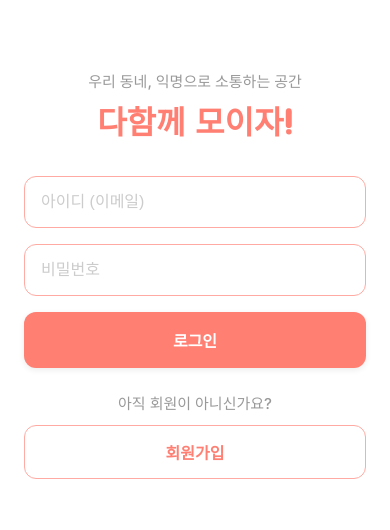
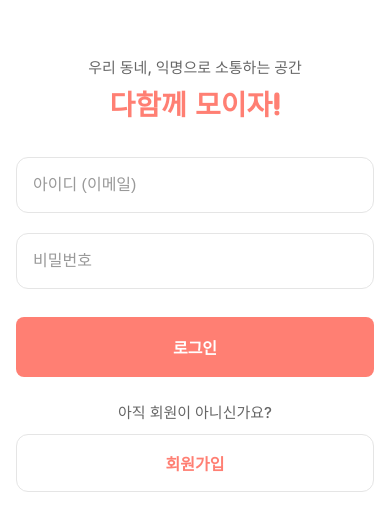
Before and after one commit to Ukja2/Moija_SNS, a React (Create React App) app: page / in a window 390 px wide. Shown: the part 148-678 px from the top of the page. Built offline with nearby package versions, Linux system fonts and the light colour scheme; no server answers.

Commit message:
style: 로그인, 회원가입 스타일 재수정

```diff
--- a/src/Components/Login-page/Login.module.css
+++ b/src/Components/Login-page/Login.module.css
@@ -2,23 +2,26 @@
   --primary-color: #ff7f73;
   --primary-gradient: linear-gradient(135deg, #ff7f73, #ff7f73);
   --primary-hover: #ff665a;
-  --input-border: #ffaaa2;
-  --input-hover: rgba(255, 127, 115, 0.2);
-  --disabled-bg: #ffd6d2;
-
+  --input-border: #e5e5e5;
+  --input-focus: rgba(255, 127, 115, 0.1);
+  --text-primary: #333333;
+  --text-secondary: #666666;
+  --text-placeholder: #999999;
+  --disabled-bg: #f5f5f5;
+  --error-color: #e74c3c;
   --background: #ffffff;
 }
 
 .pageWrapper {
   width: 100%;
-  max-width: 480px;
+  max-width: 420px;
   margin: 0 auto;
   min-height: 100vh;
   background: var(--background);
   display: flex;
   flex-direction: column;
   justify-content: center;
-  padding: 64px 24px;
+  padding: 32px 20px;
 }
 
 .logoWrapper {
@@ -32,7 +35,7 @@
 
 .logoSubtitle {
   font-size: 15px;
-  color: #999999;
+  color: var(--text-secondary);
   font-weight: 500;
   text-align: center;
 }
@@ -46,57 +49,62 @@
   text-align: center;
 }
 
-
 .loginForm {
   display: flex;
   flex-direction: column;
-  gap: 16px;
+  gap: 20px;
 }
 
 .inputField {
   width: 100%;
-  padding: 16px;
+  padding: 18px 16px;
   border: 1px solid var(--input-border);
   border-radius: 12px;
   font-size: 16px;
-  color: #222222;
+  color: var(--text-primary);
   background: transparent;
+  transition: all 0.2s ease;
+  outline: none;
 }
 
 .inputField:focus {
   border-color: var(--primary-color);
-  box-shadow: 0 0 0 3px var(--input-hover);
+  background: var(--input-focus);
 }
 
 .inputField::placeholder {
-  color: #cccccc;
+  color: var(--text-placeholder);
+  font-weight: 400;
 }
 
 .submitButton {
-  padding: 16px;
+  padding: 18px 16px;
   width: 100%;
   background-color: var(--primary-color);
   color: white;
   border: none;
-  border-radius: 12px;
+  border-radius: 8px;
   font-size: 16px;
   font-weight: 600;
   cursor: pointer;
-  transition: all 0.25s ease-in-out;
-  box-shadow: 0 2px 6px rgba(0, 0, 0, 0.08);
+  transition: all 0.2s ease;
+  margin-top: 8px;
 }
 
-.submitButton:hover {
+.submitButton:hover:not(:disabled) {
   background-color: var(--primary-hover);
-  transform: translateY(-2px);
-  box-shadow: 0 4px 12px rgba(255, 127, 115, 0.3);
+  transform: translateY(-1px);
+}
+
+.submitButton:active:not(:disabled) {
+  transform: translateY(0);
 }
 
 .submitButton:disabled {
   background-color: var(--disabled-bg);
+  color: var(--text-secondary);
   cursor: not-allowed;
   transform: none;
-  box-shadow: none;
 }
 
 .signupWrapper {
@@ -106,14 +114,14 @@
 
 .signupWrapper p {
   font-size: 15px;
-  color: #999999;
+  color: var(--text-secondary);
   margin-bottom: 12px;
   font-weight: 500;
 }
 
 .signupButton {
   width: 100%;
-  padding: 14px;
+  padding: 16px;
   background: #ffffff;
   color: var(--primary-color);
   border: 1px solid var(--input-border);
@@ -121,9 +129,38 @@
   font-size: 16px;
   font-weight: 600;
   cursor: pointer;
-  transition: all 0.3s;
+  transition: all 0.2s ease;
 }
 
 .signupButton:hover {
-  background: #fff0f3;
+  background: var(--input-focus);
+  border-color: var(--primary-color);
 }
+
+.error {
+  font-size: 14px;
+  color: var(--error-color);
+  font-weight: 500;
+  margin-top: -12px;
+  margin-bottom: 4px;
+  padding-left: 2px;
+  line-height: 1.4;
+}
+
+/* 반응형 디자인 */
+@media (max-width: 480px) {
+  .pageWrapper {
+    padding: 24px 16px;
+    max-width: 100%;
+  }
+
+  .inputField,
+  .submitButton,
+  .signupButton {
+    font-size: 16px; /* iOS 줌 방지 */
+  }
+
+  .loginTitle {
+    font-size: 28px;
+  }
+}
--- a/src/Components/Signup-page/Signup.module.css
+++ b/src/Components/Signup-page/Signup.module.css
@@ -1,46 +1,52 @@
 :root {
   --primary-color: #ff7f73;
   --primary-hover: #ff665a;
-  --input-border: #ffaaa2;
-  --input-hover: rgba(255, 127, 115, 0.2);
-  --disabled-bg: #ffd6d2;
-  --background: #ffffff;
+  --input-border: #e5e5e5;
+  --input-focus: rgba(255, 127, 115, 0.1);
+  --text-primary: #333333;
+  --text-secondary: #666666;
+  --text-placeholder: #999999;
+  --disabled-bg: #f5f5f5;
+  --error-color: #e74c3c;
 }
 
 .signupPageWrapper {
   width: 100%;
-  max-width: 480px;
+  max-width: 420px;
   margin: 0 auto;
   min-height: 100vh;
-  padding: 40px 24px;
-
+  padding: 32px 20px;
   display: flex;
   flex-direction: column;
   justify-content: center;
+  background: #ffffff;
 }
 
 .signupForm {
   display: flex;
   flex-direction: column;
-  gap: 16px;
+  gap: 20px;
 }
 
 .inputField {
-  padding: 16px;
+  padding: 18px 16px;
   border: 1px solid var(--input-border);
   border-radius: 12px;
   background: transparent;
   font-size: 16px;
-  color: #222222;
+  color: var(--text-primary);
+  transition: all 0.2s ease;
+  outline: none;
 }
 
 .inputField:focus {
   border-color: var(--primary-color);
-  box-shadow: 0 0 0 3px var(--input-hover);
+  background: var(--input-focus);
 }
 
 .inputField::placeholder {
-  color: #cccccc;
+  color: var(--text-placeholder);
+  font-weight: 400;
 }
 
 .locationSelect {
@@ -50,51 +56,76 @@
 
 .selectBox {
   flex: 1;
-  padding: 14px;
+  padding: 18px 16px;
   border: 1px solid var(--input-border);
-  border-radius: 8px;
-  font-size: 15px;
+  border-radius: 12px;
+  font-size: 16px;
   background: transparent;
-  color: #222222;
+  color: var(--text-primary);
+  transition: all 0.2s ease;
+  outline: none;
+  cursor: pointer;
 }
 
 .selectBox:focus {
   border-color: var(--primary-color);
-  box-shadow: 0 0 0 3px var(--input-hover);
+  background: var(--input-focus);
 }
 
 .submitButton {
-  padding: 16px;
+  padding: 18px 16px;
   width: 100%;
   background-color: var(--primary-color);
   color: white;
   border: none;
-  border-radius: 12px;
+  border-radius: 8px;
   font-size: 16px;
   font-weight: 600;
   cursor: pointer;
-  transition: all 0.25s ease-in-out;
-  box-shadow: 0 2px 6px rgba(0, 0, 0, 0.08);
+  transition: all 0.2s ease;
+  margin-top: 8px;
 }
 
-.submitButton:hover {
+.submitButton:hover:not(:disabled) {
   background-color: var(--primary-hover);
-  transform: translateY(-2px);
-  box-shadow: 0 4px 12px rgba(255, 127, 115, 0.3);
+  transform: translateY(-1px);
+}
+
+.submitButton:active:not(:disabled) {
+  transform: translateY(0);
 }
 
 .submitButton:disabled {
   background-color: var(--disabled-bg);
+  color: var(--text-secondary);
   cursor: not-allowed;
   transform: none;
-  box-shadow: none;
 }
 
 .error {
   font-size: 14px;
-  color: #d9534f;
+  color: var(--error-color);
   font-weight: 500;
-  margin-top: -8px;
-  margin-bottom: 8px;
-  padding-left: 4px;
+  margin-top: -12px;
+  margin-bottom: 4px;
+  padding-left: 2px;
+  line-height: 1.4;
 }
+
+/* 반응형 디자인 */
+@media (max-width: 480px) {
+  .signupPageWrapper {
+    padding: 24px 16px;
+    max-width: 100%;
+  }
+
+  .inputField,
+  .selectBox,
+  .submitButton {
+    font-size: 16px; /* iOS 줌 방지 */
+  }
+
+  .locationSelect {
+    gap: 8px;
+  }
+}
```
